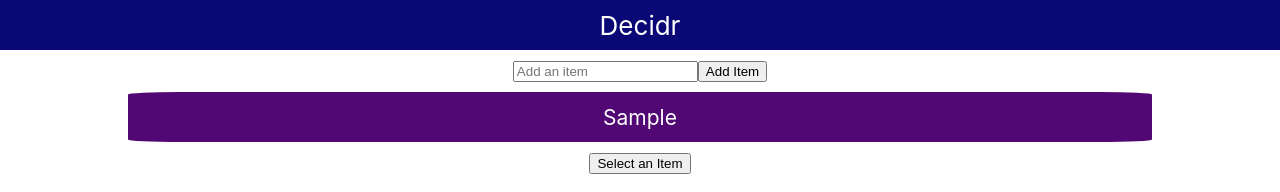
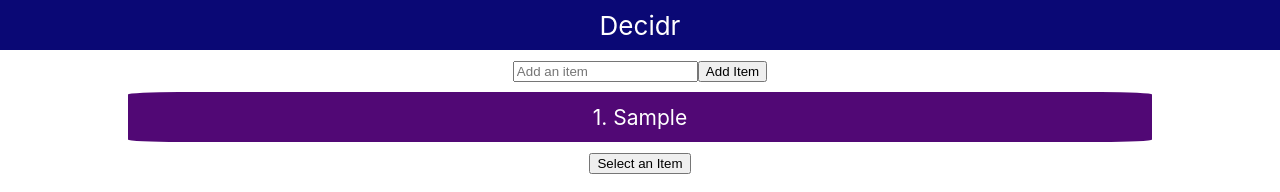
Before and after one commit to firezgi/decidr, a React (Create React App) app: page / in a window 1280 px wide. Both pictures are taken after typing "Sample" into the empty fields and a click on the button "Add Item". Shown: the top 192 px of the page. Built offline with nearby package versions, Linux system fonts and the light colour scheme.

Commit message:
feat(display list: add display list #6

```diff
--- a/src/App.js
+++ b/src/App.js
@@ -1,6 +1,7 @@
 import './App.css';
 import { useState } from 'react';
 import AddItem from './components/AddItem';
+import DisplayList from './components/DisplayList';
 
 function App() {
   const [listContainer,setListContainer]=useState([]);
@@ -17,6 +18,7 @@ function App() {
       <AddItem
       listContainer={listContainer}
       setListContainer={setListContainer} />
+      <DisplayList listContainer={listContainer}/>
       <div className="selectedItem">
       {selectedItem}
       </div>
--- a/src/components/AddItem.js
+++ b/src/components/AddItem.js
@@ -19,9 +19,7 @@ function AddItem({listContainer,setListContainer}) {
             />
             <button id="submit-item" onClick={formSubmit} type="submit" >Add Item</button>
             <div >
-            {listContainer.map((list,index)=>
-                <p className="listItem" key={index}>{list}</p>
-            )}
+
                 </div>
         </form>
     )
--- /dev/null
+++ b/src/components/DisplayList.js
@@ -0,0 +1,14 @@
+import React from 'react'
+
+function DisplayList({listContainer}) {
+    const displayList=listContainer.map((item,index)=>
+        <li className="listItem" key={index}>{index+1+". "}{item}</li>
+    )
+    return (
+        <div>
+            {displayList}
+        </div>
+    )
+}
+
+export default DisplayList
```
